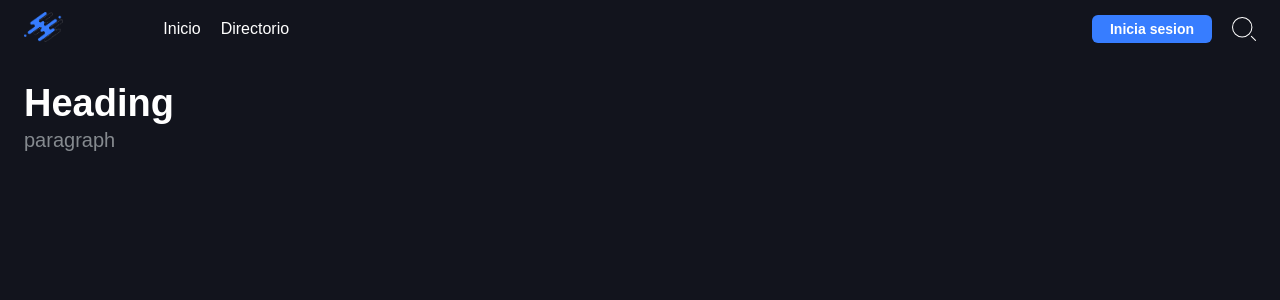
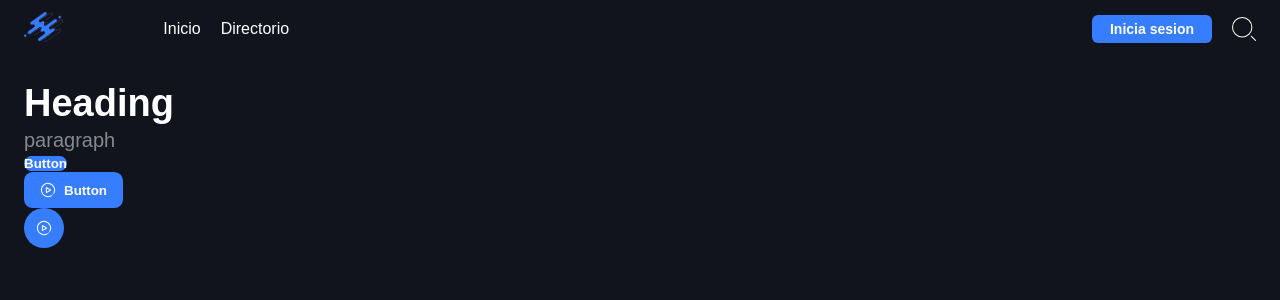
Before and after one commit to AlexGarrixen/vimox-frontend, a Next.js app: page /components in a window 1280 px wide. Shown: the top 300 px of the page. Built offline with nearby package versions, Linux system fonts and the light colour scheme; no server answers; a web font is replaced by a local one; what js-cache would draw is missing.

Commit message:
feat(components): add buttonv2 and icon button

```diff
--- /dev/null
+++ b/components/global/Form/ButtonBase/index.tsx
@@ -0,0 +1,31 @@
+import React from 'react';
+import { ComponentWithRef } from '@globalTypes/component';
+import { ButtonBaseRoot } from './styled';
+
+// eslint-disable-next-line @typescript-eslint/ban-types
+export type ButtonBaseProps<P = {}> = {
+  props: {
+    as?: React.ElementType | string;
+    colorScheme?: 'primary' | 'secondary' | 'danger';
+    color?: string;
+    bgColor?: string;
+  } & P;
+  element: 'button';
+};
+
+export const ButtonBase: ComponentWithRef<ButtonBaseProps> = React.forwardRef(
+  ({ as, colorScheme, color, bgColor, ...rest }, ref) => {
+    return (
+      <ButtonBaseRoot
+        {...rest}
+        as={as}
+        colorScheme={colorScheme}
+        color={color}
+        bgColor={bgColor}
+        ref={ref}
+      />
+    );
+  }
+);
+
+ButtonBase.displayName = 'ButtonBase';
--- /dev/null
+++ b/components/global/Form/ButtonBase/styled.ts
@@ -0,0 +1,52 @@
+import styled from 'styled-components';
+import _get from 'lodash.get';
+import { ButtonBaseProps } from './';
+
+export const ButtonBaseRoot = styled.button<ButtonBaseProps['props']>`
+  border: none;
+  transition-property: transform;
+  transition-duration: 250ms;
+  font-weight: 600;
+  border-radius: 8.7px;
+
+  ${({ colorScheme, theme }) =>
+    colorScheme === 'primary' &&
+    `
+    background-color: ${theme.colors.primary};
+    color: ${theme.colors.white};
+  `}
+
+  ${({ colorScheme, theme }) =>
+    colorScheme === 'secondary' &&
+    `
+    background-color: ${theme.colors.gray[400]};
+    color: ${theme.colors.white};
+  `}
+
+  ${({ colorScheme, theme }) =>
+    colorScheme === 'danger' &&
+    `
+    background-color: ${theme.colors.danger};
+    color: ${theme.colors.white};
+  `}
+
+  ${({ bgColor, theme }) =>
+    bgColor &&
+    `
+    background-color: ${_get(theme.colors, bgColor) || bgColor};
+  `}
+
+  ${({ color, theme }) =>
+    color &&
+    `
+    color: ${_get(theme.colors, color) || color};
+  `}
+
+  &:disabled {
+    cursor: not-allowed;
+    opacity: 0.4;
+  }
+  &:active {
+    transform: scale(0.9);
+  }
+`;
--- /dev/null
+++ b/components/global/Form/Buttonv2/index.tsx
@@ -0,0 +1,30 @@
+import React from 'react';
+import { ButtonBaseProps } from '@components/Form/ButtonBase';
+import { ComponentWithRef } from '@globalTypes/component';
+import { ButtonRoot, Label, StartIcon, EndIcon } from './styled';
+
+export type ButtonProps = {
+  props: {
+    size?: 'sm' | 'md';
+    fullWidth?: boolean;
+    startIcon?: React.ReactNode;
+    endIcon?: React.ReactNode;
+  } & ButtonBaseProps['props'];
+  element: 'button';
+};
+
+export const Button: ComponentWithRef<ButtonProps> = React.forwardRef(
+  ({ size, children, startIcon, endIcon, fullWidth, ...rest }, ref) => (
+    <ButtonRoot {...rest} size={size} fullWidth={fullWidth} ref={ref}>
+      {startIcon && <StartIcon>{startIcon}</StartIcon>}
+      <Label>{children}</Label>
+      {endIcon && <EndIcon>{endIcon}</EndIcon>}
+    </ButtonRoot>
+  )
+);
+
+Button.displayName = 'Button';
+Button.defaultProps = {
+  size: 'md',
+  colorScheme: 'primary',
+};
--- /dev/null
+++ b/components/global/Form/Buttonv2/styled.ts
@@ -0,0 +1,44 @@
+import styled from 'styled-components';
+import { ButtonBase, ButtonBaseProps } from '@components/Form/ButtonBase';
+import { ComponentWithRef } from '@globalTypes/component';
+
+export const ButtonRoot = styled<
+  ComponentWithRef<ButtonBaseProps<{ size?: 'sm' | 'md'; fullWidth?: boolean }>>
+>(ButtonBase)`
+  display: flex;
+  align-items: center;
+  justify-content: center;
+
+  ${({ fullWidth }) => fullWidth && 'width: 100%'}
+
+  ${({ size }) =>
+    size === 'md' &&
+    `
+    padding: 10px 16px;
+  `}
+
+  ${({ size, theme }) =>
+    size === 'sm' &&
+    `
+    padding: 6px 12px;
+    font-size: ${theme.fontSize.sm[0]};
+  `}
+`;
+
+export const Label = styled.span`
+  font-size: inherit;
+  font-weight: inherit;
+  color: inherit;
+`;
+
+export const StartIcon = styled.span`
+  margin-right: 8px;
+  display: inline-flex;
+  align-items: center;
+`;
+
+export const EndIcon = styled.span`
+  margin-left: 8px;
+  display: inline-flex;
+  align-items: center;
+`;
--- /dev/null
+++ b/components/global/Form/IconButton/index.tsx
@@ -0,0 +1,26 @@
+import React from 'react';
+import { ButtonBaseProps } from '@components/Form/ButtonBase';
+import { ComponentWithRef } from '@globalTypes/component';
+import { IconButtonRoot } from './styled';
+
+type IconButtonProps = {
+  props: {
+    as?: React.ElementType | string;
+    size?: 'sm' | 'md' | 'lg';
+  } & ButtonBaseProps['props'];
+  element: 'button';
+};
+
+export const IconButton: ComponentWithRef<IconButtonProps> = React.forwardRef(
+  ({ size, children, ...rest }, ref) => (
+    <IconButtonRoot {...rest} size={size} ref={ref}>
+      {children}
+    </IconButtonRoot>
+  )
+);
+
+IconButton.displayName = 'IconButton';
+IconButton.defaultProps = {
+  size: 'md',
+  colorScheme: 'primary',
+};
--- /dev/null
+++ b/components/global/Form/IconButton/styled.ts
@@ -0,0 +1,33 @@
+import styled from 'styled-components';
+import { ButtonBase, ButtonBaseProps } from '@components/Form/ButtonBase';
+import { ComponentWithRef } from '@globalTypes/component';
+
+export const IconButtonRoot = styled<
+  ComponentWithRef<ButtonBaseProps<{ size?: 'sm' | 'md' | 'lg' }>>
+>(ButtonBase)`
+  border-radius: 999px;
+  display: inline-flex;
+  align-items: center;
+  justify-content: center;
+
+  ${({ size }) =>
+    size === 'sm' &&
+    `
+      width: 30px;
+      height: 30px;
+    `}
+
+  ${({ size }) =>
+    size === 'md' &&
+    `
+      width: 40px;
+      height: 40px;
+    `}
+
+  ${({ size }) =>
+    size === 'lg' &&
+    `
+      width: 48px;
+      height: 48px;
+    `}
+`;
--- a/pages/components.tsx
+++ b/pages/components.tsx
@@ -4,6 +4,10 @@ import { Container } from '@components/Layout/Container';
 import { Spacing } from '@components/Layout/Spacing';
 import { Title } from '@components/DataDisplay/Title';
 import { Text } from '@components/DataDisplay/Text';
+import { ButtonBase } from '@components/Form/ButtonBase';
+import { Button } from '@components/Form/Buttonv2';
+import { IconButton } from '@components/Form/IconButton';
+import { Play } from '@components/Icon/Play';
 
 const Components = () => (
   <LayoutApp>
@@ -19,6 +23,11 @@ const Components = () => (
       <Text colorScheme='secondary' size='lg'>
         paragraph
       </Text>
+      <ButtonBase colorScheme='primary'>Button</ButtonBase>
+      <Button startIcon={<Play />}>Button</Button>
+      <IconButton>
+        <Play />
+      </IconButton>
     </Container>
   </LayoutApp>
 );
```
Also changed, not shown: types/component.d.ts (+19 -11 lines).
